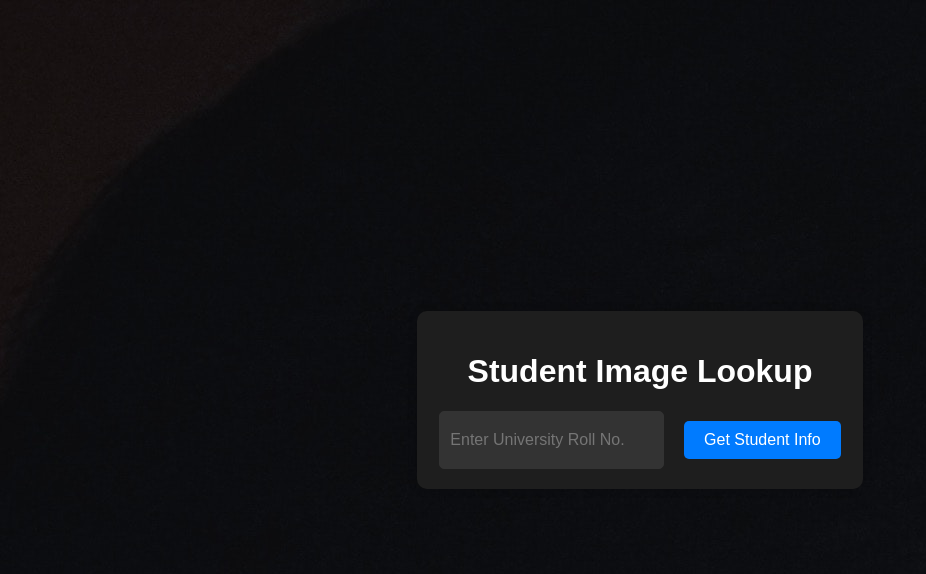
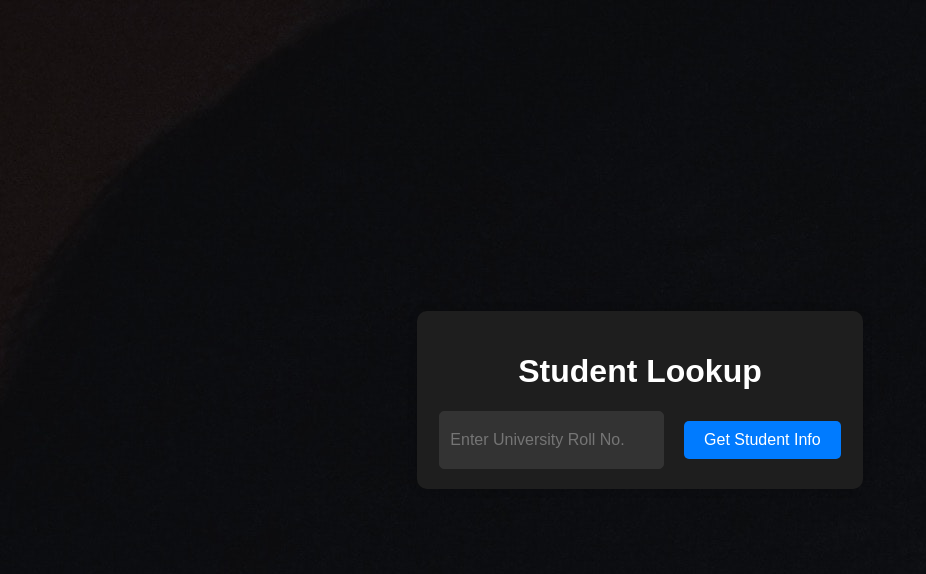
Before and after one commit to Yashgoyal1612/Image_Lookup, a React (Create React App) app: page / in a window 1280 px wide. Shown: the top 574 px of the page, without its empty margins (0-926 px from the left). Built offline with nearby package versions, Linux system fonts and the light colour scheme.

Commit message:
name updation

```diff
--- a/src/App.js
+++ b/src/App.js
@@ -81,7 +81,6 @@
       setStudentInfo(null); // Clear studentInfo
       toast.error("Student details not found", {
         position: toast.POSITION.BOTTOM_CENTER,
-
       });
     }
   }
@@ -94,7 +93,7 @@
 
   return (
     <div className="container">
-      <h1>Student Image Lookup</h1>
+      <h1>Student Lookup</h1>
       <div className="input-container">
         <input
           type="number"
```
